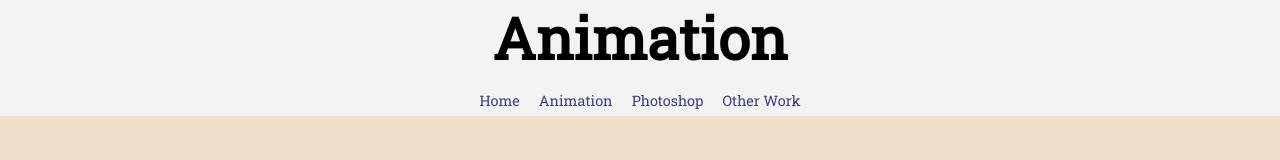
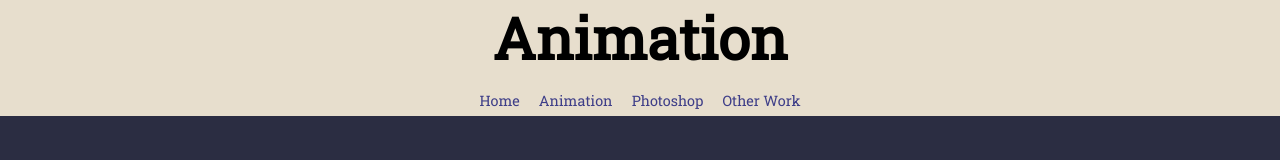
Before and after one commit to Jasraj-Chahil/DIGITAL-TECH-PORTFOLIO, a plain HTML site: page animation.html in a window 1280 px wide. Drawn offline with Linux system fonts and the light colour scheme.

Commit message:
Update style.css

```diff
--- a/style.css
+++ b/style.css
@@ -1,5 +1,5 @@
 html {
-    background-color: #EEE0CB;
+    background-color: #2B2D42;
     color: black;
 
     font-family: 'Roboto Slab', serif;
@@ -12,14 +12,14 @@ html {
     text-align: center;
 }
 h1 {
-    background-color: #f3f3f3;
+    background-color: #E7DECD;
 }
 
 ul {
     list-style-type: none;
     margin: 0 auto;
     padding: 0;
-background-color: #f3f3f3;
+background-color: #E7DECD;
 
 
 }
@@ -29,7 +29,11 @@ li {
     float: inherit;
 }
 
-li:last-child {}
+li a:hover {
+
+
+    background-color: #ffffff;
+}
 
 a {
     display: block;
```
